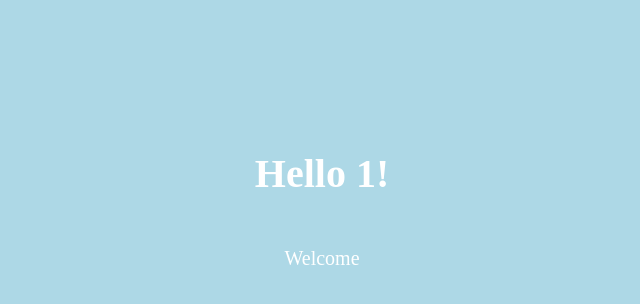
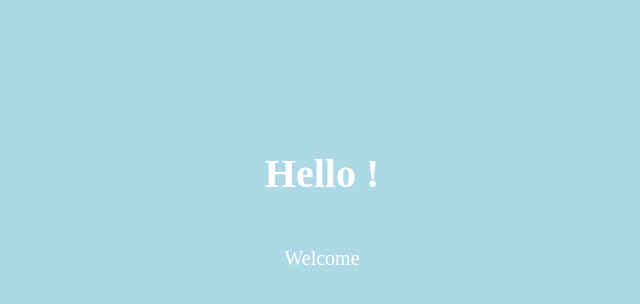
Before and after one commit to noname11737/lab1, a plain HTML site: page index.html in a window 1280 px wide. Shown: the whole page, without its empty margins (318-958 px from the left). Drawn offline with Linux system fonts and the light colour scheme.

Commit message:
Update index.html

```diff
--- a/index.html
+++ b/index.html
@@ -23,7 +23,7 @@
         </style>
 </head>
 <body>
-    <h1>Hello 1!</h1>
+    <h1>Hello !</h1>
     <p>Welcome</p>
 </body>
 </html>
```
